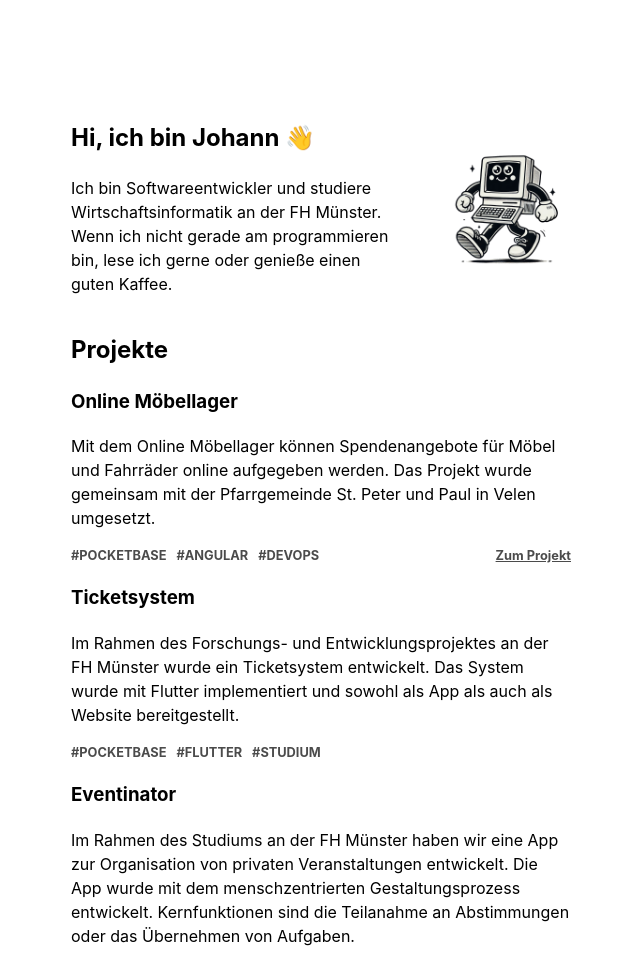
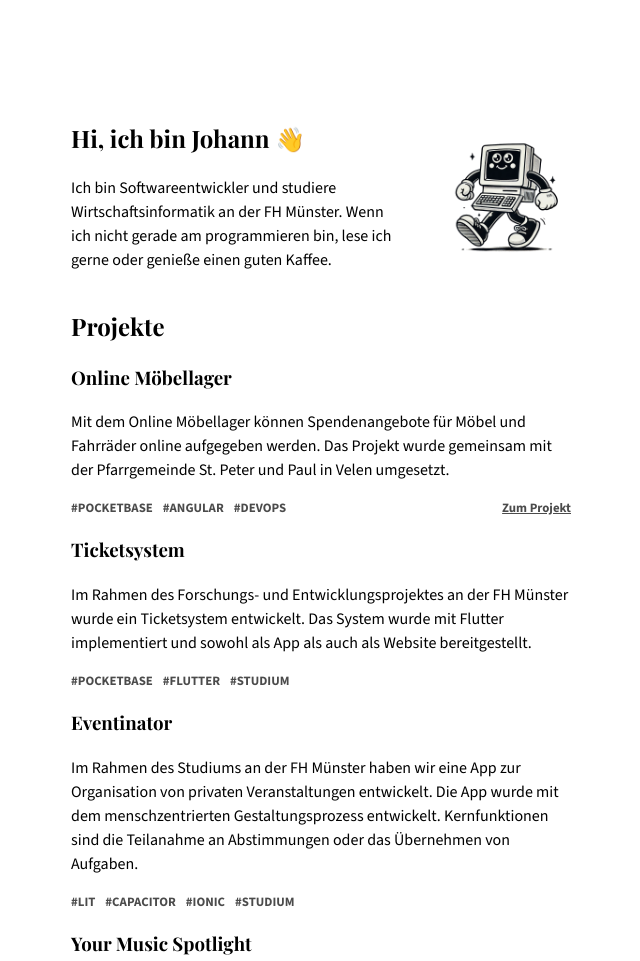
Before and after one commit to johann-vu/jvue-home, a plain HTML site: page index.html in a window 1280 px wide. Shown: the top 961 px of the page, without its empty margins (319-959 px from the left). Drawn offline with nearby package versions, Linux system fonts and the light colour scheme; a web font is replaced by a local one.

Commit message:
Add Google Fonts and enhance project section styling

```diff
--- a/index.html
+++ b/index.html
@@ -4,11 +4,17 @@
     <meta charset="UTF-8" />
     <meta name="viewport" content="width=device-width, initial-scale=1.0" />
     <title>Johann</title>
+    <link rel="preconnect" href="https://fonts.googleapis.com" />
+    <link rel="preconnect" href="https://fonts.gstatic.com" crossorigin />
+    <link
+      href="https://fonts.googleapis.com/css2?family=Playfair+Display:ital,wght@0,400..900;1,400..900&family=Source+Sans+3:ital,wght@0,200..900;1,200..900&display=swap"
+      rel="stylesheet"
+    />
     <link rel="stylesheet" href="style.css" />
   </head>
   <body>
     <div class="wrapper">
-      <div class="container">
+      <div class="container hero-container">
         <div class="text-container">
           <h2>Hi, ich bin Johann <span class="hand">👋</span></h2>
           <p>
@@ -23,17 +29,18 @@
           alt="Ein lächelnder Computer"
         />
       </div>
-      <h2>Projekte</h2>
+      <div class="container">
+        <h2 id="projects">Projekte</h2>
         <h3>Online Möbellager</h3>
         <p>
-        Mit dem Online Möbellager können Spendenangebote für Möbel und Fahrräder
-        online aufgegeben werden. Das Projekt wurde gemeinsam mit der
-        Pfarrgemeinde St. Peter und Paul in Velen umgesetzt.
+          Mit dem Online Möbellager können Spendenangebote für Möbel und
+          Fahrräder online aufgegeben werden. Das Projekt wurde gemeinsam mit
+          der Pfarrgemeinde St. Peter und Paul in Velen umgesetzt.
         </p>
-      <div class="tag-container">
-        <span class="tag">#Pocketbase</span>
-        <span class="tag">#Angular</span>
-        <span class="tag">#DevOps</span>
+        <div class="projects__tag-container">
+          <span class="projects__tag">#Pocketbase</span>
+          <span class="projects__tag">#Angular</span>
+          <span class="projects__tag">#DevOps</span>
           <div class="spacer"></div>
           <a href="https://online-moebellager.de">Zum Projekt</a>
         </div>
@@ -43,35 +50,37 @@
           wurde ein Ticketsystem entwickelt. Das System wurde mit Flutter
           implementiert und sowohl als App als auch als Website bereitgestellt.
         </p>
-      <div class="tag-container">
-        <span class="tag">#Pocketbase</span>
-        <span class="tag">#Flutter</span>
-        <span class="tag">#Studium</span>
+        <div class="projects__tag-container">
+          <span class="projects__tag">#Pocketbase</span>
+          <span class="projects__tag">#Flutter</span>
+          <span class="projects__tag">#Studium</span>
         </div>
         <h3>Eventinator</h3>
         <p>
           Im Rahmen des Studiums an der FH Münster haben wir eine App zur
-        Organisation von privaten Veranstaltungen entwickelt. Die App wurde mit
-        dem menschzentrierten Gestaltungsprozess entwickelt. Kernfunktionen sind
-        die Teilanahme an Abstimmungen oder das Übernehmen von Aufgaben.
+          Organisation von privaten Veranstaltungen entwickelt. Die App wurde
+          mit dem menschzentrierten Gestaltungsprozess entwickelt.
+          Kernfunktionen sind die Teilanahme an Abstimmungen oder das Übernehmen
+          von Aufgaben.
         </p>
-      <div class="tag-container">
-        <span class="tag">#Lit</span>
-        <span class="tag">#Capacitor</span>
-        <span class="tag">#Ionic</span>
-        <span class="tag">#Studium</span>
+        <div class="projects__tag-container">
+          <span class="projects__tag">#Lit</span>
+          <span class="projects__tag">#Capacitor</span>
+          <span class="projects__tag">#Ionic</span>
+          <span class="projects__tag">#Studium</span>
         </div>
         <h3>Your Music Spotlight</h3>
         <p>
           Your Music Spotlight ist eine Web-App, die auf Basis der Spotify API
           erstellt wurde. Sie zeigt dir deine Top-Künstler und -Tracks an.
         </p>
-      <div class="tag-container">
-        <span class="tag">#VueJS</span>
-        <span class="tag">#SpotifyAPI</span>
+        <div class="projects__tag-container">
+          <span class="projects__tag">#VueJS</span>
+          <span class="projects__tag">#SpotifyAPI</span>
           <div class="spacer"></div>
           <a href="https://johann-vu.github.io/music-spotlight/">Zum Projekt</a>
         </div>
       </div>
+    </div>
   </body>
 </html>
--- a/style.css
+++ b/style.css
@@ -5,9 +5,11 @@
 
 body {
 	margin: 0 25px;
-	font-family: -apple-system, BlinkMacSystemFont, 'Segoe UI', Roboto, 'Helvetica Neue', Arial, sans-serif;
+	font-family: "Source Sans 3", sans-serif;
+	font-optical-sizing: auto;
+	font-weight: 400;
+	font-style: normal;
 	font-size: 1rem;
-	font-weight: 400;
 	line-height: 1.5;
 	color: var(--text-color);
 	text-align: left;
@@ -15,76 +17,28 @@ body {
 	background-color: var(--background-color);
 }
 
+h1,
+h2,
+h3,
+h4,
+h5,
+h6 {
+	font-family: "Playfair Display", serif;
+}
+
+a {
+	color: var(--text-color);
+}
+
+
 .wrapper {
 	max-width: 500px;
 	width: 100%;
 	margin: 100px auto;
 }
 
-.hand {
-	display: inline-block;
-}
-
-.hand:hover {
-	animation: wave 2s infinite;
-	cursor: pointer;
-}
-
-@keyframes wave {
-	0% { transform: rotate(0deg); }
-	10% { transform: rotate(14deg); }
-	20% { transform: rotate(-8deg); }
-	30% { transform: rotate(14deg); }
-	40% { transform: rotate(-4deg); }
-	50% { transform: rotate(10deg); }
-	60% { transform: rotate(0deg); }
-	100% { transform: rotate(0deg); }
-}
-
-.container {
-	display: flex;
-	align-items: center;
-	justify-content: space-between;
-	gap: 50px;
-}
-
-.image {
-	height: 120px;
-	width: 120px;
-}
-
-a {
-	color: var(--text-color);
-}
-
-.tag-container {
-	display: flex;
-	align-items: center;
-	gap: 10px;
-	width: 100%;
-	flex-wrap: wrap;
-}
-
 .spacer {
 	flex: 1;
-}
-
-.tag {
-	text-transform: uppercase;
-}
-
-.tag-container>* {
-	font-size: 0.8rem;
-	font-weight: 700;
-	opacity: 0.7;
-}
-
-.tag-container>a {
-	transition: opacity 0.3s;
-}
-
-.tag-container>a:hover {
-	opacity: 1;
 }
 
 @media screen and (max-width: 600px) {
@@ -100,3 +54,88 @@ a {
 		--text-color: white;
 	}
 }
+
+/* HERO */
+
+.hero-container {
+	display: flex;
+	align-items: center;
+	justify-content: space-between;
+	gap: 50px;
+}
+
+.hand {
+	display: inline-block;
+}
+
+.hand:hover {
+	animation: wave 2s infinite;
+	cursor: pointer;
+}
+
+@keyframes wave {
+	0% {
+		transform: rotate(0deg);
+	}
+
+	10% {
+		transform: rotate(14deg);
+	}
+
+	20% {
+		transform: rotate(-8deg);
+	}
+
+	30% {
+		transform: rotate(14deg);
+	}
+
+	40% {
+		transform: rotate(-4deg);
+	}
+
+	50% {
+		transform: rotate(10deg);
+	}
+
+	60% {
+		transform: rotate(0deg);
+	}
+
+	100% {
+		transform: rotate(0deg);
+	}
+}
+
+.image {
+	height: 120px;
+	width: 120px;
+}
+
+/* Projects */
+
+.projects__tag-container {
+	display: flex;
+	align-items: center;
+	gap: 10px;
+	width: 100%;
+	flex-wrap: wrap;
+}
+
+.projects__tag {
+	text-transform: uppercase;
+}
+
+.projects__tag-container>* {
+	font-size: 0.8rem;
+	font-weight: 700;
+	opacity: 0.7;
+}
+
+.projects__tag-container>a {
+	transition: opacity 0.3s;
+}
+
+.projects__tag-container>a:hover {
+	opacity: 1;
+}
```
Lines whose indentation alone changed are shown as unchanged.
